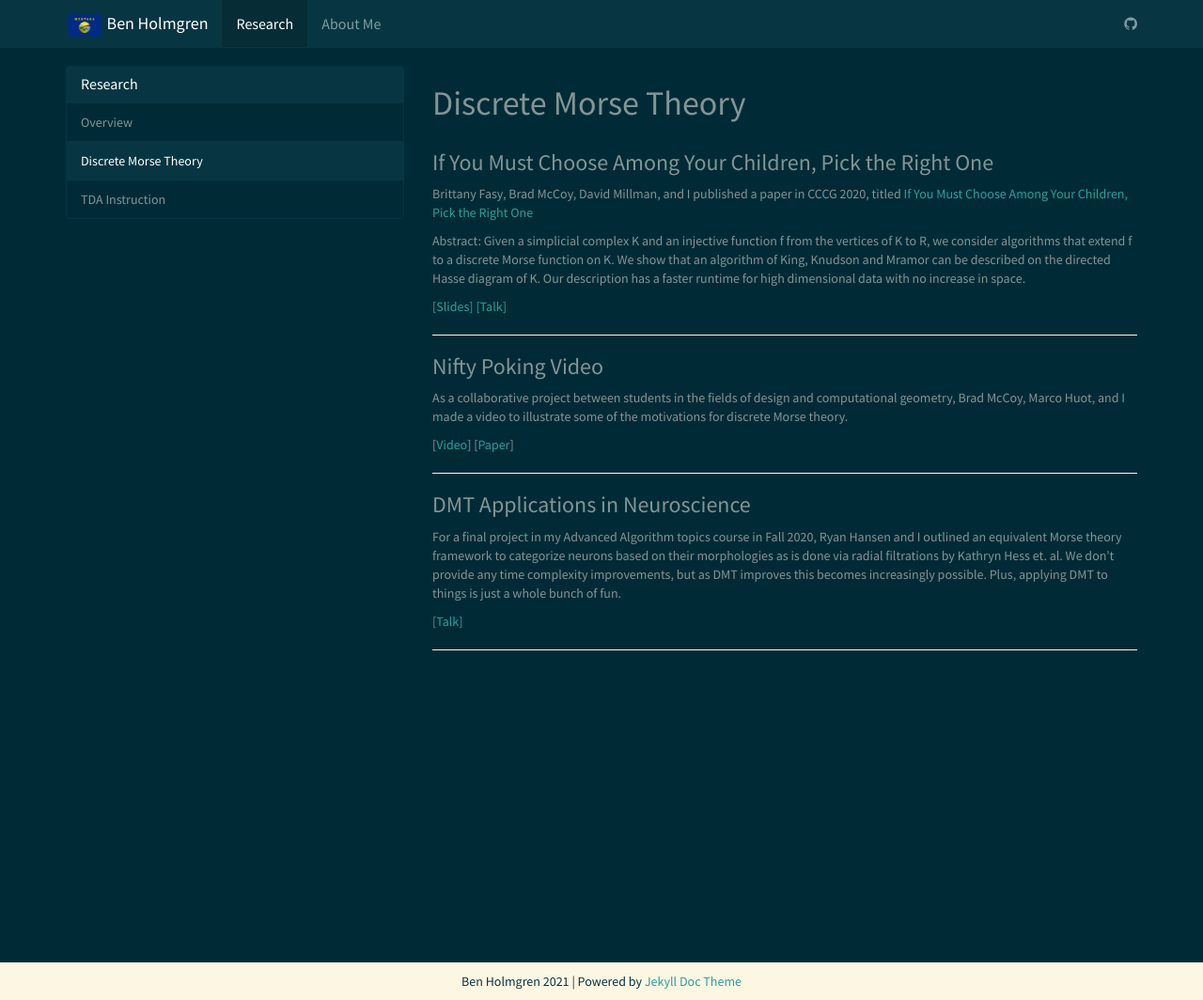
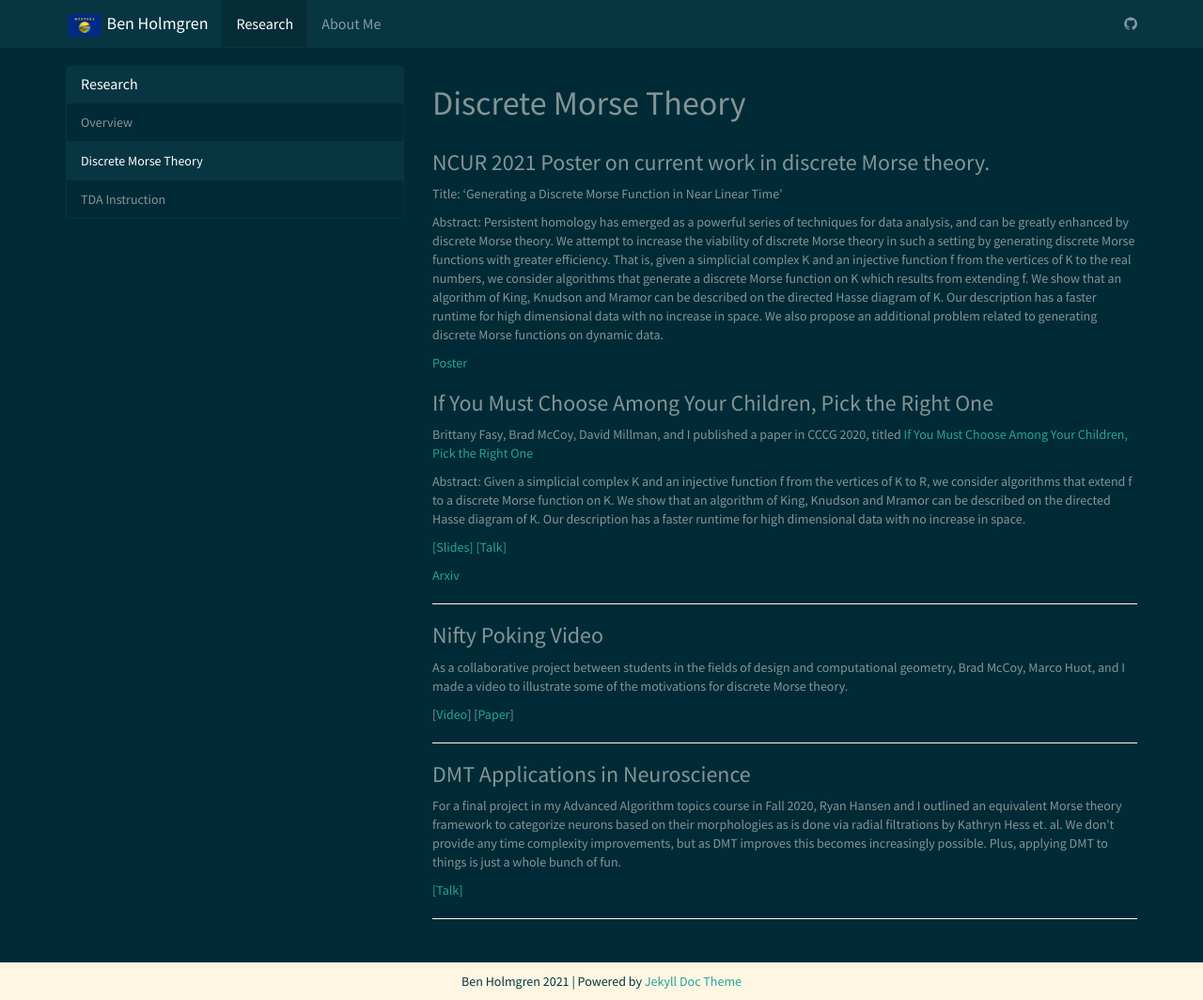
Before and after one commit to benholmgren/ben-holmgren, a Jekyll site: the page built from _research/DMT.md, in a window 1280 px wide and 1064 px high. Shown: the whole window at 94% size. Built offline with Jekyll 4.4.1, drawn with Linux system fonts in a browser that asks for light colours.

Commit message:
add research updates for ncur

```diff
--- a/_research/DMT.md
+++ b/_research/DMT.md
@@ -3,6 +3,15 @@ title: Discrete Morse Theory
 permalink: /research/DMT/
 redirect_from: /research/DMT.html
 ---
+
+### NCUR 2021 Poster on current work in discrete Morse theory.
+
+Title: 'Generating a Discrete Morse Function in Near Linear Time'
+
+Abstract: Persistent homology has emerged as a powerful series of techniques for data analysis, and can be greatly enhanced by discrete Morse theory. We attempt to increase the viability of discrete Morse theory in such a setting by generating discrete Morse functions with greater efficiency. That is, given a simplicial complex K and an injective function f from the vertices of K to the real numbers, we consider algorithms that generate a discrete Morse function on K which results from extending f. We show that an algorithm of King, Knudson and Mramor can be described on the directed Hasse diagram of K. Our description has a faster runtime for high dimensional data with no increase in space. We also propose an additional problem related to generating discrete Morse functions on dynamic data.
+
+[Poster](../../assets/ncur21.pdf)
+
 
 ### If You Must Choose Among Your Children, Pick the Right One
 
@@ -14,6 +23,8 @@ We show that an algorithm of King, Knudson and Mramor can be described on the di
 Our description has a faster runtime for high dimensional data with no increase in space.
 
 [[Slides]](../../assets/cccg20-slides.pdf) [[Talk]](https://www.youtube.com/watch?v=kHpD-J4EzI8&t=607s)
+
+[Arxiv](https://arxiv.org/abs/2103.13882)
 
 ---
 
```
Also changed, not shown: 1 other file.
